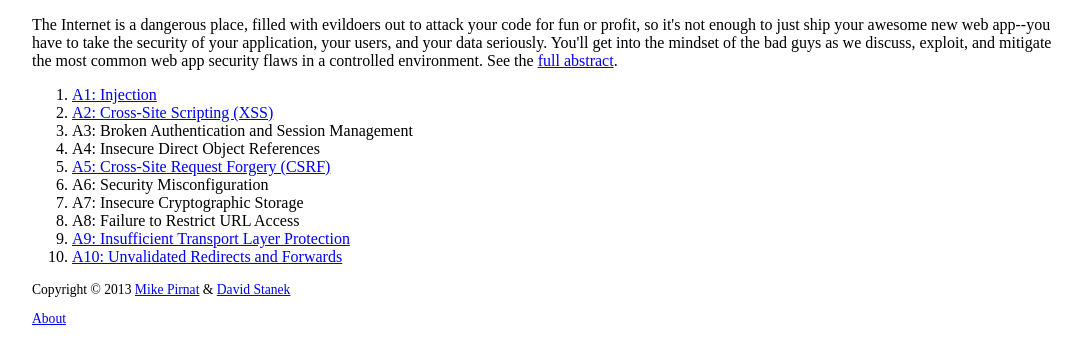
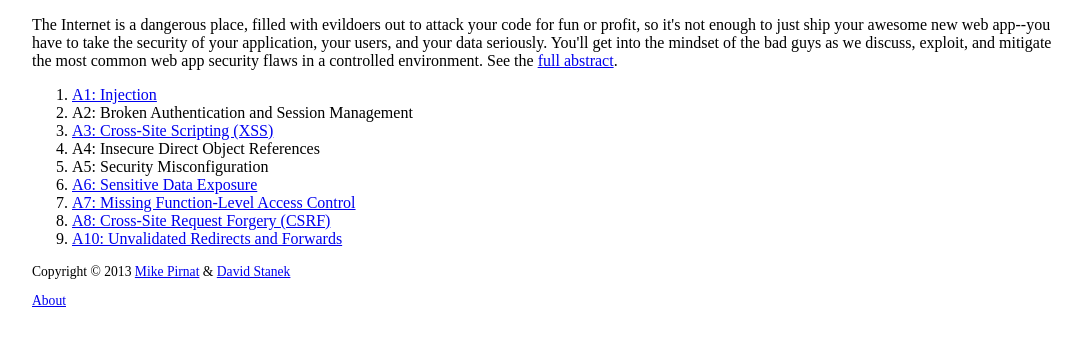
Before and after one commit to mpirnat/lets-be-bad-guys, a Django app: page / in a window 1280 px wide. Shown: the part 182-546 px from the top of the page, without its empty margins (96-1178 px from the left). Run offline with Django 3.2, Linux system fonts and the light colour scheme.

Commit message:
Fixes up main index page after reorg

```diff
--- a/badguys_project/templates/index.html
+++ b/badguys_project/templates/index.html
@@ -20,14 +20,13 @@
 <div id="toc">
     <ol>
         <li><a href="{% url 'injection' %}">A1: Injection</a></li>
-        <li><a href="{% url 'xss' %}">A2: Cross-Site Scripting (XSS)</a></li>
-        <li>A3: Broken Authentication and Session Management</li>
+        <li>A2: Broken Authentication and Session Management</li>
+        <li><a href="{% url 'xss' %}">A3: Cross-Site Scripting (XSS)</a></li>
         <li>A4: Insecure Direct Object References</li>
-        <li><a href="{% url 'csrf' %}">A5: Cross-Site Request Forgery (CSRF)</a></li>
-        <li>A6: Security Misconfiguration</li>
-        <li>A7: Insecure Cryptographic Storage</li>
-        <li>A8: Failure to Restrict URL Access</li>
-        <li><a href="{% url 'transport' %}">A9: Insufficient Transport Layer Protection</a></li>
+        <li>A5: Security Misconfiguration</li>
+        <li><a href="{% url 'exposure' %}">A6: Sensitive Data Exposure</a></li>
+        <li><a href="{% url 'access-control' %}">A7: Missing Function-Level Access Control</a></li>
+        <li><a href="{% url 'csrf' %}">A8: Cross-Site Request Forgery (CSRF)</a></li>
         <li><a href="{% url 'redirects' %}">A10: Unvalidated Redirects and Forwards</a></li>
     </ol>
 </div>
```
